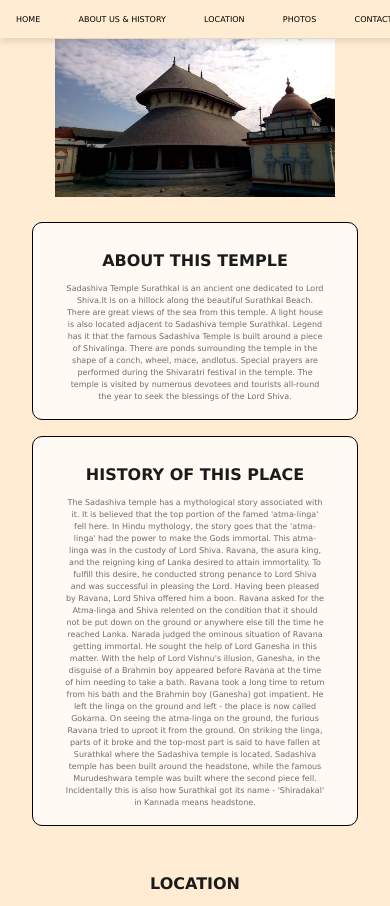
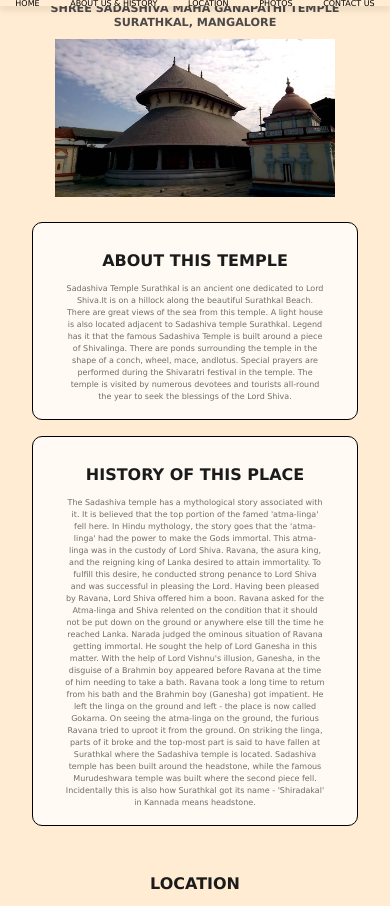
Before and after one commit to Deepthi014/Temple, a plain HTML site: page index.html in a window 390 px wide. Shown: the top 906 px of the page. Drawn offline with nearby package versions, Linux system fonts and the light colour scheme; grey boxes are pictures that could not be loaded.

Commit message:
Update index.css

```diff
--- a/index.css
+++ b/index.css
@@ -13,7 +13,7 @@ body{
     background-color: #ffecd2;
     height: 0.4rem;
     display: flex;
-    justify-content:space-between;
+    justify-content:space-around;
     align-items: center;
     padding:2rem 0rem;
     position: fixed;
@@ -220,7 +220,7 @@ footer{
 
 @media screen and (max-width:700px){
     #navbar{
-        padding:2rem 4rem;
+        padding:2rem 0rem;
     }
     #navbar a{
         font-size: 0.5rem;
@@ -345,7 +345,7 @@ footer{
 
 @media screen and (max-width:550px){
     #navbar{
-        padding:1rem;
+        padding:0rem;
     }
     #navbar a{
         font-size: 0.5rem;
```
